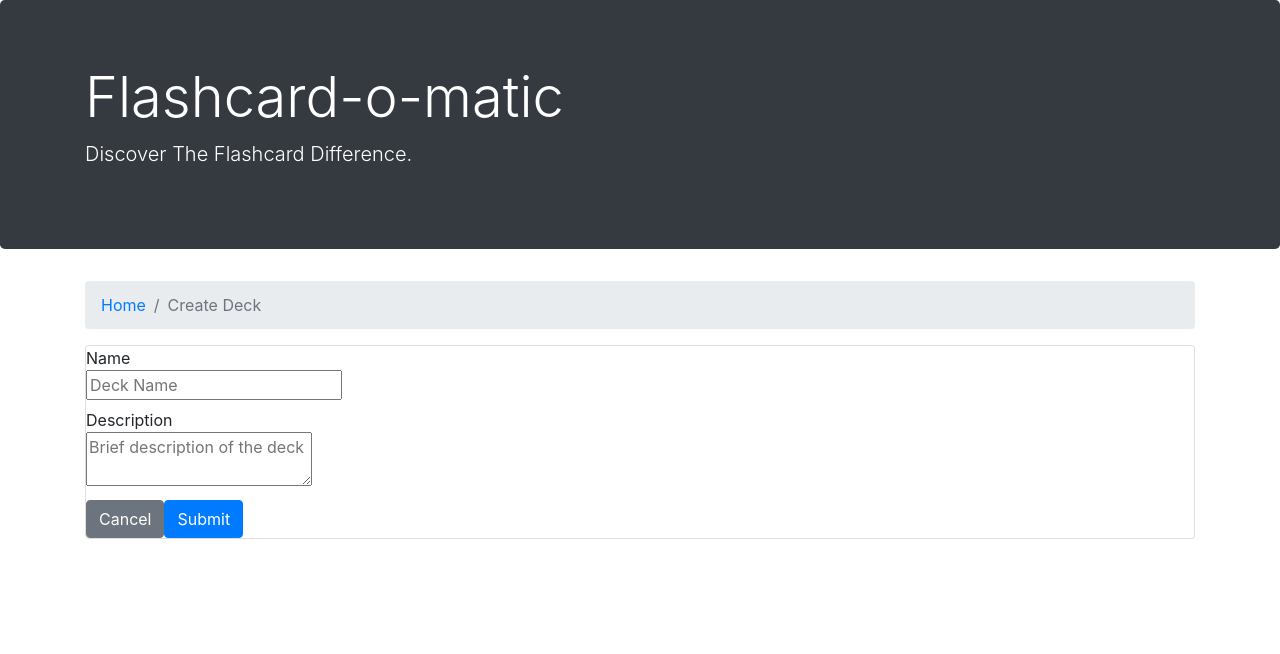
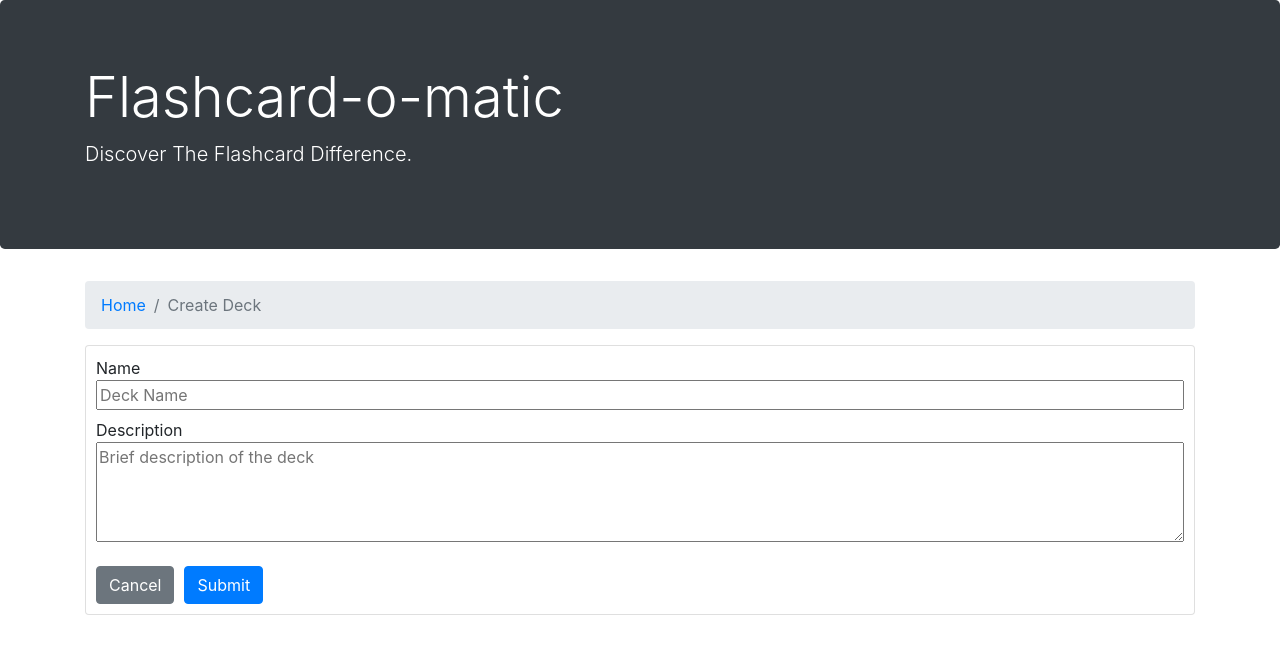
Before and after one commit to RobelAredo/Flashcard-App, a React (Create React App) app: page /decks/new in a window 1280 px wide. Shown: the top 654 px of the page. Built offline with nearby package versions, Linux system fonts and the light colour scheme; no server answers; a web font is replaced by a local one.

Commit message:
All CSS Flexbox styling

```diff
--- a/src/Layout/CreateDeck.js
+++ b/src/Layout/CreateDeck.js
@@ -52,7 +52,7 @@ export default function CreateDeck ({ setReloadList }) {
           <textarea name='description' type="text" id="description"
           placeholder="Brief description of the deck" onChange={changeHandler} value={deck.description} />
         </label>
-        <div>
+        <div className="button-footer">
           <Link to="/" className="btn btn-secondary" type="button">Cancel</Link>
           <button className= "btn btn-primary" type="submit">Submit</button>
         </div>
--- a/src/Layout/Deck.js
+++ b/src/Layout/Deck.js
@@ -15,10 +15,12 @@ export default function Deck ({ setReloadList }) {
         <div className="col">
           <p>{card.front}</p>
         </div>
-        <div  className="col">
+        <div className="col">
           <p>{card.back}</p>
-          <button className= "btn btn-secondary" type="button" onClick={() => history.push(`${url}/cards/${card.id}/edit`)}>Edit</button>
-          <button className= "btn btn-primary" type="button" onClick={() => deleteHandler(card.id)}>Delete</button>
+          <div className="edit-button-footer">
+            <button className= "btn btn-secondary" type="button" onClick={() => history.push(`${url}/cards/${card.id}/edit`)}>Edit</button>
+            <button className= "btn btn-danger" type="button" onClick={() => deleteHandler(card.id)}>Delete</button>
+          </div>
         </div>
       </div>
     </li>
@@ -82,7 +84,7 @@ export default function Deck ({ setReloadList }) {
       </nav>
       <h4>{deck.name}</h4>
       <p>{deck.description}</p>
-      <div>
+      <div className="button-footer">
         <Link to={`/decks/${deckId}/edit`} className="btn btn-secondary">Edit</Link>
         <Link to={`/decks/${deckId}/study`} className="btn btn-primary">Study</Link>
         <Link to={`/decks/${deckId}/cards/new`} className="btn btn-primary">Add Cards</Link>
--- a/src/Layout/Home.js
+++ b/src/Layout/Home.js
@@ -24,12 +24,15 @@ export default function Home ({ decks, setDecks }) {
 
   const deckList = decks.map((deck, i) => (
   <li className="card" id={`deck${deck.id}`} key={i}>
-    <h2 className="card-title">{deck.name}</h2>
+    <div className="card-title">
+      <h2 className="deck-title">{deck.name}</h2>
+      <p>{deck.cards.length} cards</p>
+    </div>
     <h5 className="card-text">{deck.description}</h5>
-    <div>
+    <div class="button-footer">
       <Link to={`/decks/${deck.id}`} className="btn btn-secondary">View</Link>
       <Link to={`/decks/${deck.id}/study`} className="btn btn-primary">Study</Link>
-      <button className="btn btn-primary" onClick={() => deleteHandler(deck.id)}>Delete</button>
+      <button className="btn btn-danger" onClick={() => deleteHandler(deck.id)}>Delete</button>
     </div>
   </li>
   ))
--- a/src/Layout/StudyDeck.js
+++ b/src/Layout/StudyDeck.js
@@ -1,19 +1,17 @@
 import React, { useState } from "react";
 import { Link, useParams, useHistory } from "react-router-dom";
 import StudyCard from "./StudyCard";
+import StudyDeckNextButton from "./StudyDeckNextButton";
 
 export default function StudyDeck ({ cards }) {
-  // const { deckId } = useParams();
-  const initialStudySession = {front: true, cardIndex:0}
+  const initialStudySession = { front: true, cardIndex:0 }
   const [studySession, setStudySession] = useState({...initialStudySession});
   const { deckId } = useParams();
   const history = useHistory();
 
   const nextCardHandler = () => {
-      console.log("before loop", cards.length - 1, studySession.cardIndex + 1)
-      console.log((cards.length - 1 )>( studySession.cardIndex + 1))
       if ( cards.length > studySession.cardIndex + 1) {
-        setStudySession(({cardIndex}) => ({...studySession, cardIndex: cardIndex + 1}));
+        setStudySession(({ cardIndex }) => ({ front: true, cardIndex: cardIndex + 1 }));
       } else {
         setStudySession({...initialStudySession});
         if (!window.confirm("Restart cards?\n\nClick 'cancel' to return to the home page.")) {
@@ -23,8 +21,7 @@ export default function StudyDeck ({ cards }) {
   }
 
   if (!cards) return null;
-  console.log(cards.length - 1, studySession.cardIndex)
-  if (cards.length < 3) {
+  else if (cards.length < 3) {
     return (
       <>
         <h3>Not enough cards.</h3>
@@ -35,12 +32,12 @@ export default function StudyDeck ({ cards }) {
   }
   return (
     <div className="card">
+      <h4>Card {studySession.cardIndex + 1} of {cards.length}</h4>
       <StudyCard card={cards[studySession.cardIndex]} front={studySession.front}/>
       <div>
         <button className= "btn btn-secondary" type="button"
         onClick={() => setStudySession(({front}) => ({...studySession, front: !front}))}>Flip</button>
-        <button className= "btn btn-primary" type="submit"
-        onClick={nextCardHandler}>Next</button>
+        <StudyDeckNextButton display={!studySession.front} nextCardHandler={nextCardHandler}/>
       </div>
     </div>
   )
--- /dev/null
+++ b/src/Layout/StudyDeckNextButton.js
@@ -0,0 +1,9 @@
+import React from "react";
+
+export default function StudyDeckNextButton ({ display, nextCardHandler }) {
+  if (!display) return null;
+  return (
+    <button className= "btn btn-primary" type="submit"
+    onClick={nextCardHandler}>Next</button>
+  )
+}
--- a/src/Layout/index.css
+++ b/src/Layout/index.css
@@ -1,4 +1,56 @@
+/* Header Style */
+h3 {
+  margin: 30px 0 10px 0;
+}
+
+/* Card Style */
+
 .card {
-  margin: 5px;
-  padding: 5px;
+  margin: 10px 0px;;
+  padding: 10px;
 }
+
+.card-title {
+  display: flex;
+  justify-content: space-between;
+  align-items: flex-end;
+}
+
+.card-title p, h2 {
+  margin: 0;
+}
+
+ul {
+  margin: 0;
+  padding: 0;
+}
+
+/* Button style */
+
+.btn {
+  margin: 10px 10px 0 0px;
+}
+
+.button-footer {
+  display: flex;
+  justify-content: flex-start;
+}
+
+.edit-button-footer {
+  display: flex;
+  justify-content: flex-end;
+}
+
+.button-footer .btn-danger {
+  margin-left: auto;
+  margin-right: 0px;
+}
+
+/* Form style */
+input, textarea {
+  width: 100%;
+}
+
+textarea {
+  height: 100px;
+}
--- a/src/Layout/index.js
+++ b/src/Layout/index.js
@@ -1,3 +1,4 @@
+import "./index.css"
 import React, { useState, useEffect } from "react";
 import { Switch, Route } from "react-router-dom";
 import { listDecks } from "../utils/api/index"
```
